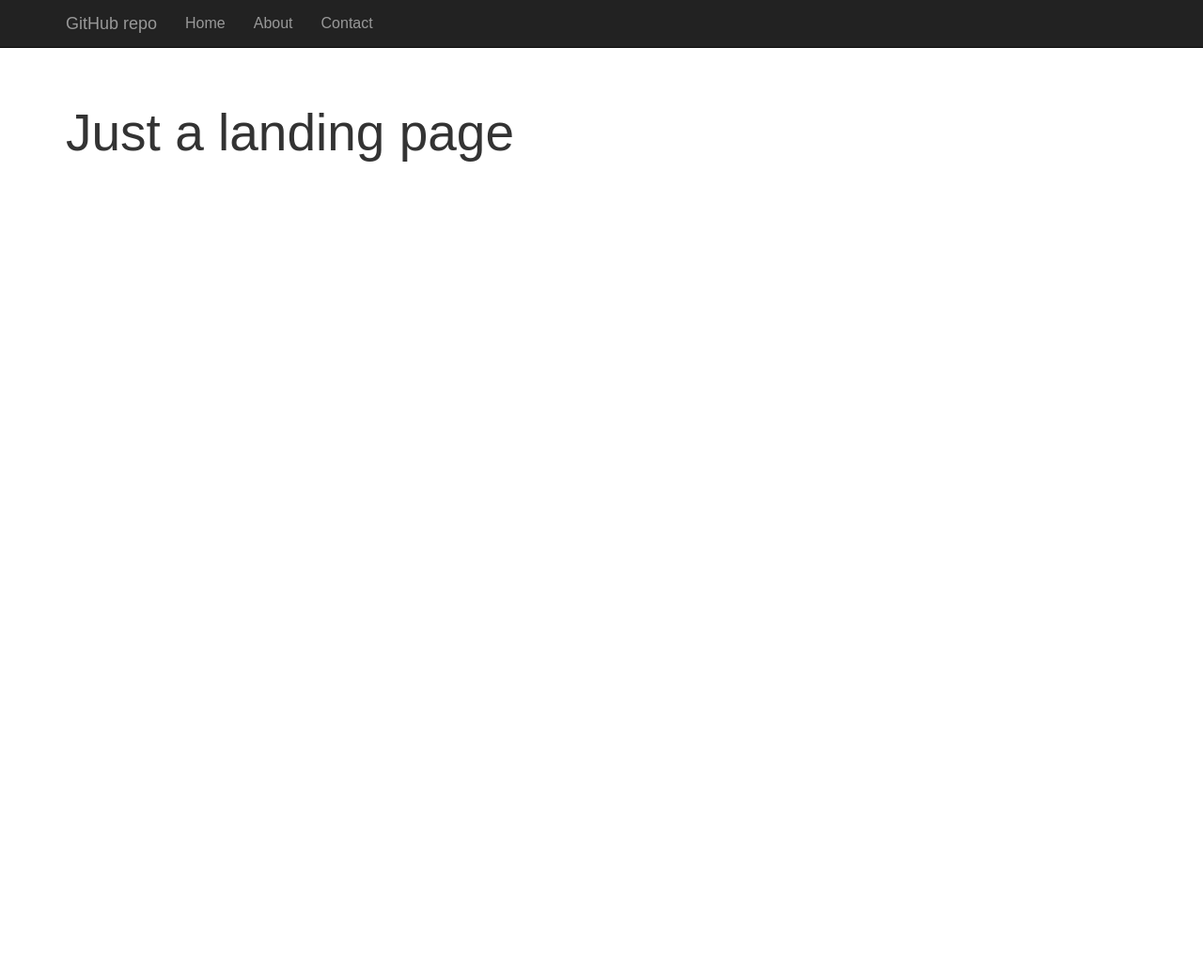
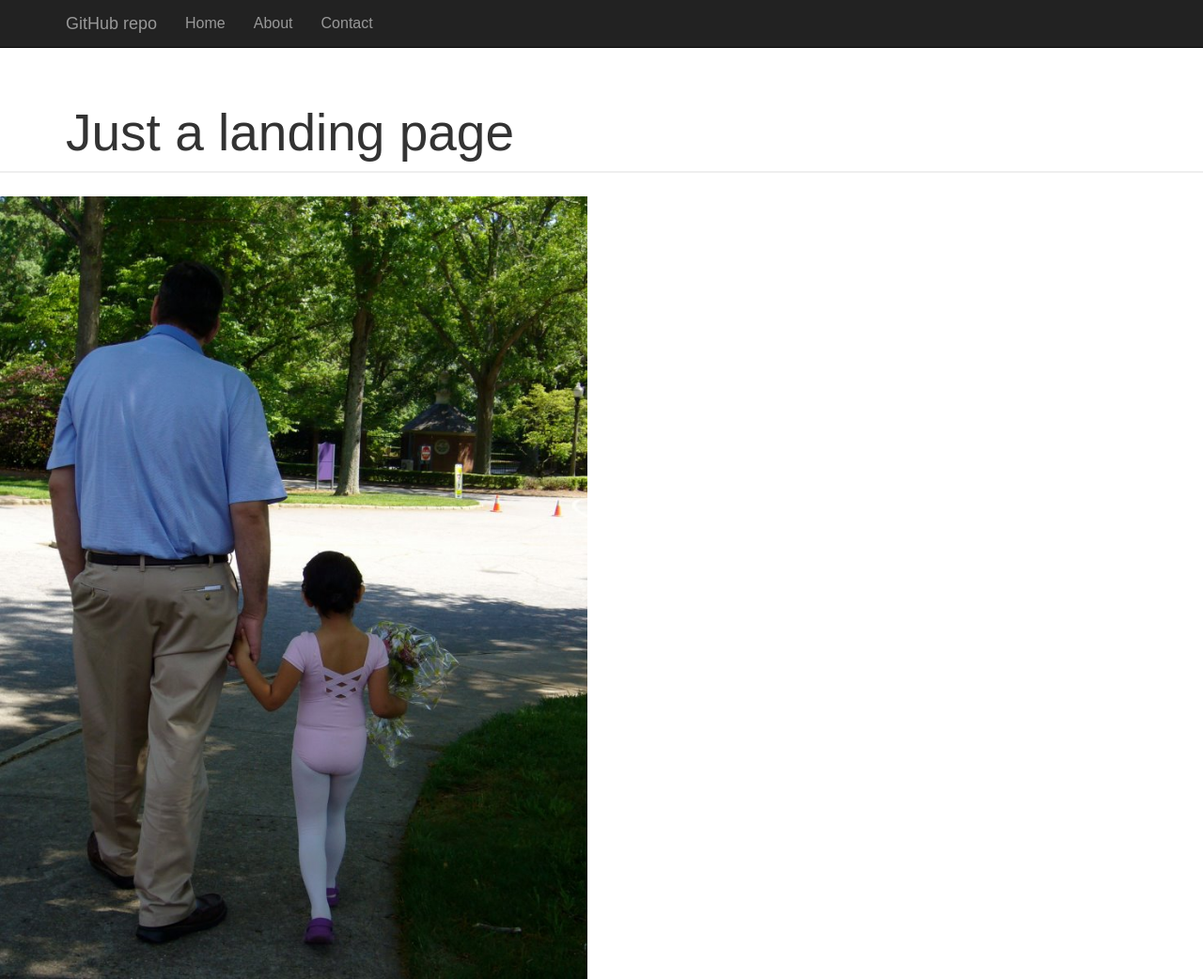
Before and after one commit to chucklapress/portfolio, a Django app: page /about in a window 1280 px wide. Shown: the whole page at 94% size. Before the commit the page ends 172 px from the top, so only its background shows below. Run offline with Django 3.2, Linux system fonts and the light colour scheme.

Commit message:
added image file for about

```diff
--- a/templates/about.html
+++ b/templates/about.html
@@ -59,5 +59,10 @@
     <div class="container">
     <h1>Just a landing page</h1>
   </div>
+  <hr>
+  <div class="row box-item">
+    <div class="col-md-6">
+      <img src="app/images/chuckdad.jpg" alt="">
+    </div>
   </body>
 </html>
```
Also changed, not shown: app/static/app/images/chuckdad.jpg (added).
